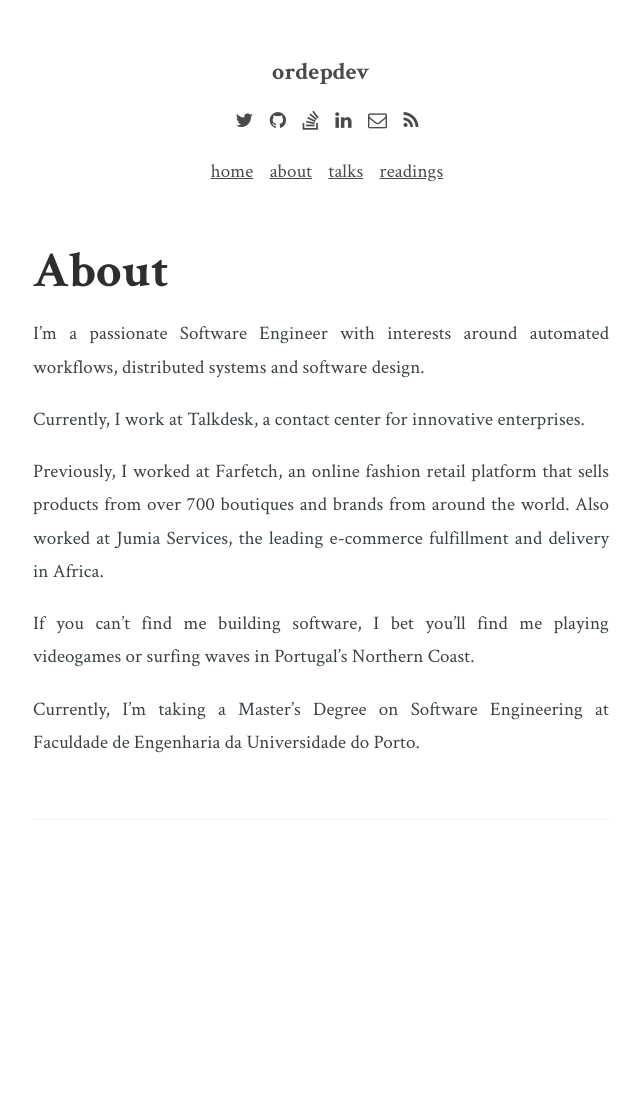
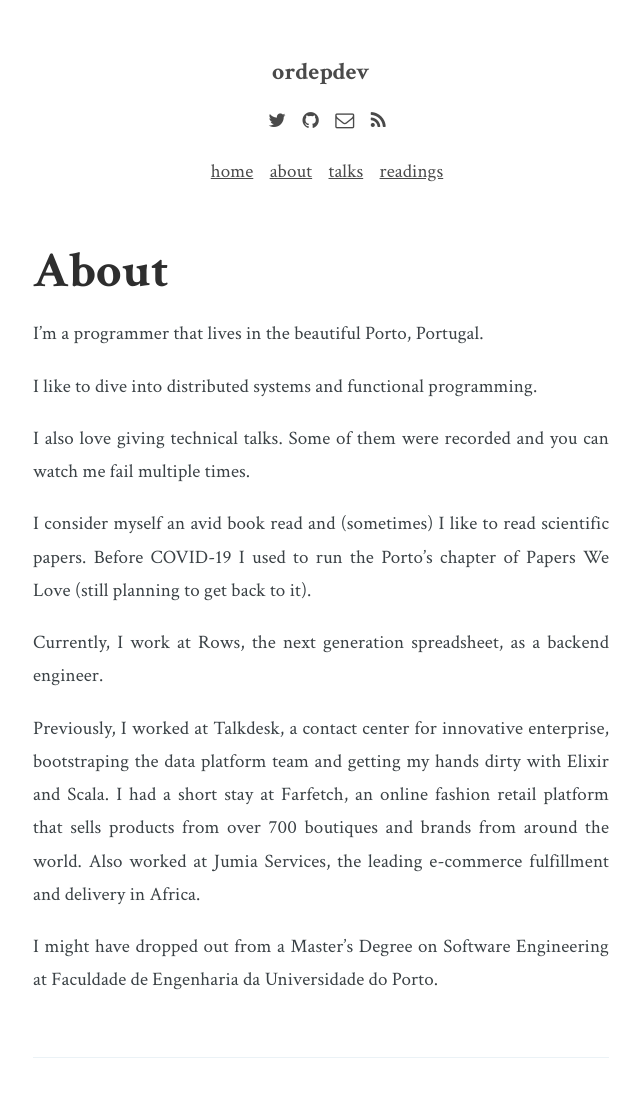
Before and after one commit to ordepdev/ordepdev.github.io, a Jekyll site: the page built from about.md, in a window 1280 px wide. Shown: the whole page, without its empty margins (319-959 px from the left). Built offline with Jekyll 4.4.1, drawn with Linux system fonts in a browser that asks for light colours; before the commit the page ends 900 px from its top, so only the background shows below that.

Commit message:
Update about and social links

```diff
--- a/_includes/header.html
+++ b/_includes/header.html
@@ -6,8 +6,6 @@
   <ul>
     <li><a href="https://twitter.com/ordepdev"><i class="fa fa-twitter" aria-hidden="true"></i></a></li>
     <li><a href="https://github.com/ordepdev"><i class="fa fa-github" aria-hidden="true"></i></a></li>
-    <li><a href="https://stackoverflow.com/users/1942642/pedro-tavares"><i class="fa fa-stack-overflow" aria-hidden="true"></i></a></li>
-    <li><a href="https://www.linkedin.com/in/ordepdev"><i class="fa fa-linkedin" aria-hidden="true"></i></a></li>
     <li><a href="mailto:pedrotavares.dev@gmail.com"><i class="fa fa-envelope-o" aria-hidden="true"></i></a></li>
     <li><a href="/feed.xml"><i class="fa fa-rss" aria-hidden="true"></i></a></li>
   </ul>
--- a/_layouts/post.html
+++ b/_layouts/post.html
@@ -30,8 +30,6 @@ archive: false
             <ul>
               <li><a href="https://twitter.com/ordepdev"><i class="fa fa-twitter" aria-hidden="true"></i></a></li>
               <li><a href="https://github.com/ordepdev"><i class="fa fa-github" aria-hidden="true"></i></a></li>
-              <li><a href="https://stackoverflow.com/users/1942642/pedro-tavares"><i class="fa fa-stack-overflow" aria-hidden="true"></i></a></li>
-              <li><a href="https://www.linkedin.com/in/ordepdev"><i class="fa fa-linkedin" aria-hidden="true"></i></a></li>
               <li><a href="mailto:pedrotavares.dev@gmail.com"><i class="fa fa-envelope-o" aria-hidden="true"></i></a></li>
               <li><a href="/feed.xml"><i class="fa fa-rss" aria-hidden="true"></i></a></li>
             </ul>
--- a/about.md
+++ b/about.md
@@ -4,17 +4,22 @@ title: About
 permalink: /about/
 ---
 
-I'm a passionate Software Engineer with interests around automated workflows,
-distributed systems and software design.
+I'm a programmer that lives in the beautiful Porto, Portugal.
 
-Currently, I work at Talkdesk, a contact center for innovative enterprises.
+I like to dive into distributed systems and functional programming.
 
-Previously, I worked at Farfetch, an online fashion retail platform that sells
-products from over 700 boutiques and brands from around the world. Also worked
-at Jumia Services, the leading e-commerce fulfillment and delivery in Africa.
+I also love giving technical talks. Some of them were recorded and you can watch me fail multiple times.
 
-If you can't find me building software, I bet you'll find me playing videogames
-or surfing waves in Portugal's Northern Coast.
+I consider myself an avid book read and (sometimes) I like to read scientific papers.
+Before COVID-19 I used to run the Porto's chapter of Papers We Love (still planning to get back to it).
 
-Currently, I'm taking a Master's Degree on Software Engineering at Faculdade de
+Currently, I work at Rows, the next generation spreadsheet, as a backend engineer.
+
+Previously, I worked at Talkdesk, a contact center for innovative enterprise, bootstraping
+the data platform team and getting my hands dirty with Elixir and Scala. I had a short stay
+at Farfetch, an online fashion retail platform that sells products from over 700 boutiques
+and brands from around the world. Also worked at Jumia Services, the leading e-commerce
+fulfillment and delivery in Africa.
+
+I might have dropped out from a Master's Degree on Software Engineering at Faculdade de
 Engenharia da Universidade do Porto.
```
Also changed, not shown: 2 other files.
